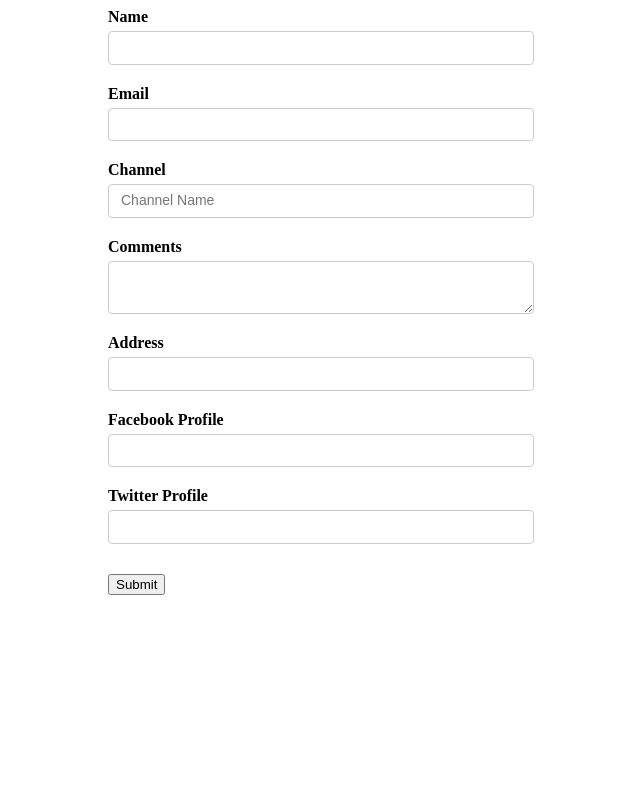
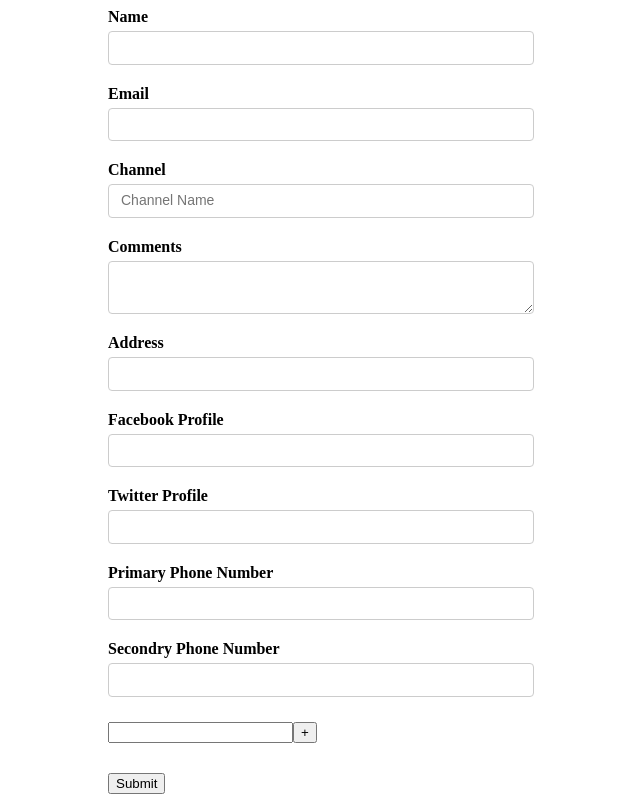
Before and after one commit to SAISURYA015/formik_react, a React (Vite) app in the folder clent/: page / in a window 1280 px wide. Shown: the whole page, without its empty margins (319-959 px from the left). Built offline with nearby package versions, Linux system fonts and the light colour scheme.

Commit message:
array Field Array

```diff
--- a/clent/src/components/YoutubeForm.jsx
+++ b/clent/src/components/YoutubeForm.jsx
@@ -1,5 +1,5 @@
 import React from 'react'
-import { Formik, Form, Field, ErrorMessage } from 'formik'
+import { Formik, Form, Field, ErrorMessage, FieldArray } from 'formik'
 import * as Yup from 'yup'
 import TextError from './TextError'
 
@@ -11,8 +11,10 @@ const initialValues = {
   address: '',
   social: {
     facebook: '',
-    twitter: ''
-  }
+    twitter: '',
+  },
+  phoneNumbers : ['', ''],
+  phNumbers: ['']
 }
 
 const onSubmit = values => {
@@ -123,6 +125,41 @@ function YoutubeForm() {
           <label htmlFor="twitter">Twitter Profile</label>
           <Field type="text" id="twitter" name="social.twitter" />
         </div>
+        <div className='form-control'>
+          <label htmlFor="primaryPh">Primary Phone Number</label>
+          <Field type="text" id="primaryPh" name="phoneNumbers[0]" />
+        </div>
+        <div className='form-control'>
+          <label htmlFor="secondryPh">Secondry Phone Number</label>
+          <Field type="text" id="secondryPh" name="phoneNumbers[1]" />
+        </div>
+        <div className='form-control'>
+            <label htmlFor="List of Phonbe Numbers"></label>
+            <FieldArray name='phNumbers'>
+              {
+                (fieldArrayProps) => {
+                  console.log('fieldArrayProps', fieldArrayProps)
+                  const { push, remove, form } = fieldArrayProps
+                  const { values } = form
+                  const { phNumbers } = values
+                  return (
+                    <>
+                      {phNumbers.map((phNumbers, index) => (
+                        <div key={index}>
+                          <Field name={`phNumbers[${index}]`}/>
+                          {
+                            index > 0 && <button type='button' onClick={() => remove(index)}>{' '}- {' '}</button>
+                          }
+
+                          <button type='button' onClick={() => push('')}>{' '}+{' '}</button>
+                        </div>
+                      ))}
+                    </>
+                  )
+                }
+              }
+            </FieldArray>
+        </div>
         <button style={{ marginTop: '10px' }}>Submit</button>
       </Form>
     </Formik>
```
